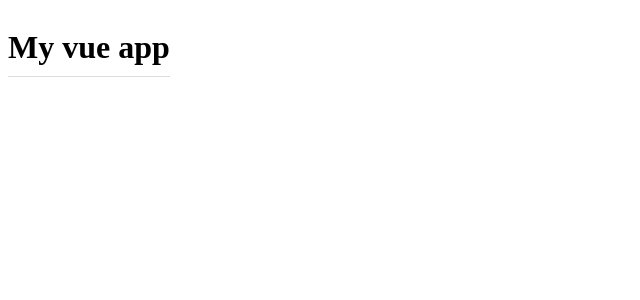
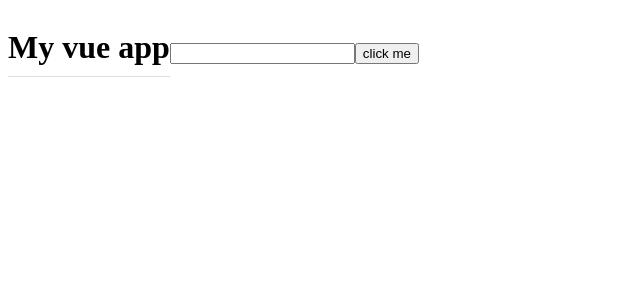
Before and after one commit to bogdanterzea/learn_vue, a Vue app: page / in a window 1280 px wide. Shown: the top 300 px of the page, without its empty margins (0-640 px from the left). Built offline with nearby package versions, Linux system fonts and the light colour scheme.

Commit message:
Use references for input

```diff
--- a/src/App.vue
+++ b/src/App.vue
@@ -1,13 +1,24 @@
 <template>
-  <h1>{{ title }}</h1>
+  <div class="form">
+    <h1>{{ title }}</h1>
+    <input type="text" ref="name">
+    <button v-on:click="handleClick">click me</button>
+  </div>
 </template>
 
 <script>
 export default {
-  name: 'App',
+  name: "App",
   data() {
     return {
-      title: 'My vue app'
+      title: "My vue app"
+    };
+  },
+  methods: {
+    handleClick() {
+      console.log(this.$refs.name)
+      this.$refs.name.classList.add('active')
+      this.$refs.name.focus()
     }
   }
 }
@@ -20,6 +31,7 @@
   -moz-osx-font-smoothing: grayscale;
   text-align: center;
   color: #2c3e40;
+  margin-top: 60px;
 }
 
 h1 {
```
